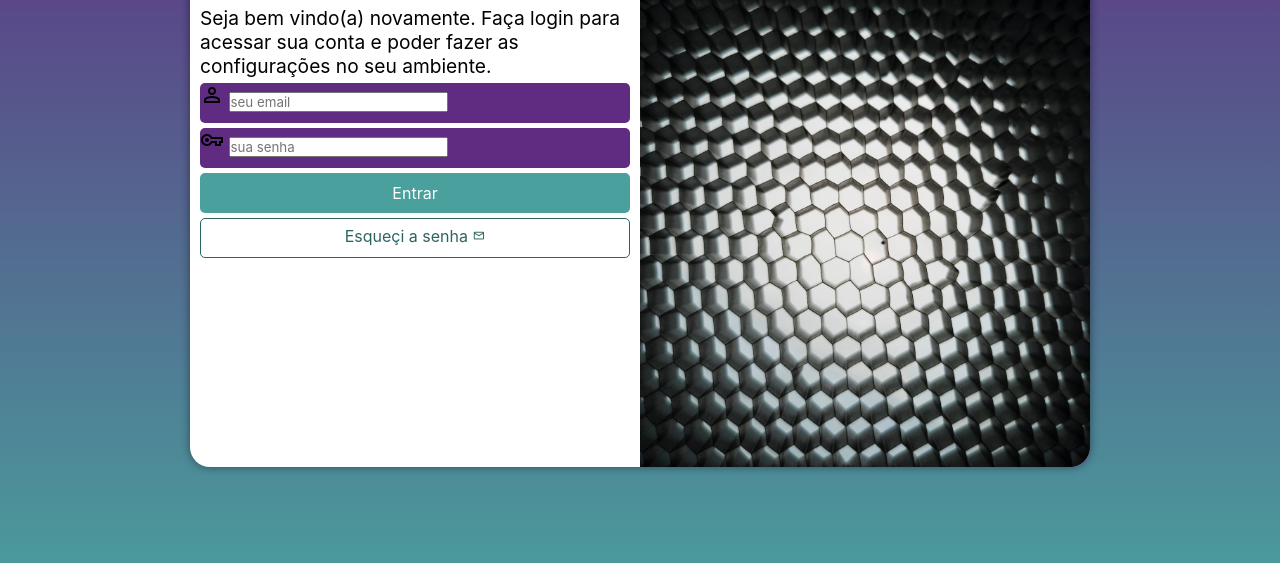
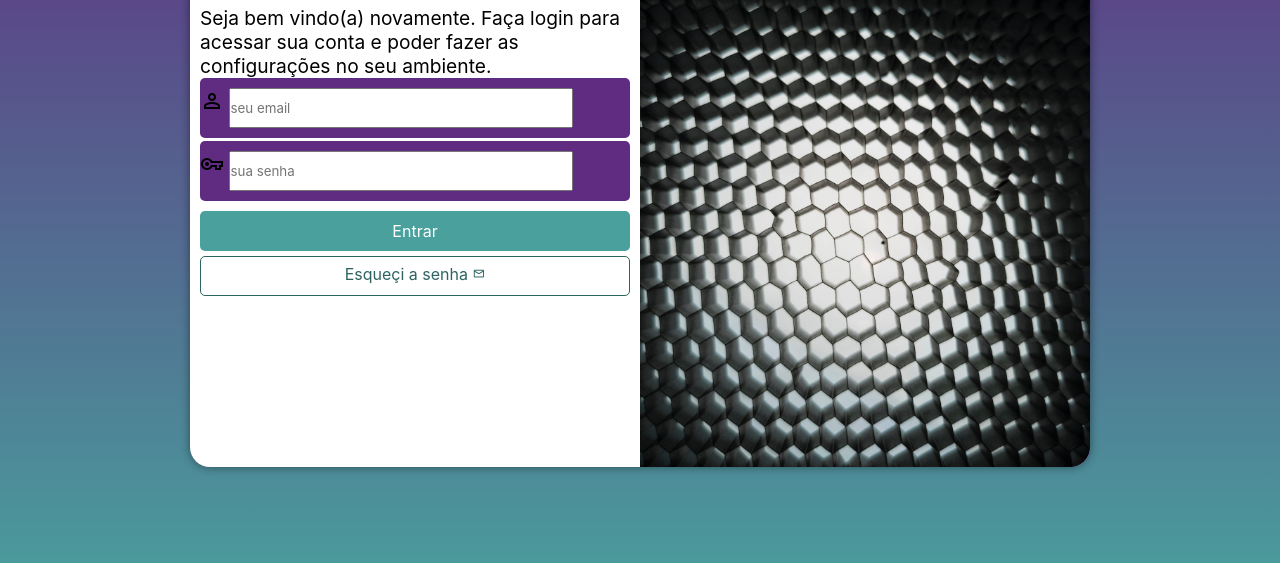
Before and after one commit to AislanPenha/html5-css3, a plain HTML site: page projeto-login/index.html in a window 1280 px wide. Shown: the part 193-756 px from the top of the page. Drawn offline with nearby package versions, Linux system fonts and the light colour scheme.

Commit message:
finalizar

```diff
--- a/projeto-login/estilos/style.css
+++ b/projeto-login/estilos/style.css
@@ -54,7 +54,11 @@ div#formulario h1 {
 div#formulario p {
     font-size: .9em;
 }
-
+div#formulario input {
+    padding: 10px 0;
+    width: 80%;
+    margin-top: 10px;
+}
 div#formulario input[type=submit]{
     display: block;
     width: 100%;
@@ -92,9 +96,10 @@ div#formulario a.botao:hover {
 form div.campo {
     display: block;
     background-color: #5f2c82;
-    height: 40px;
+    height: 60px;
     border-radius: 5px;
-    margin: 5px 0;
+    margin-bottom: 3px;
+
 }
 form div.campo label {
     display: none;
```
